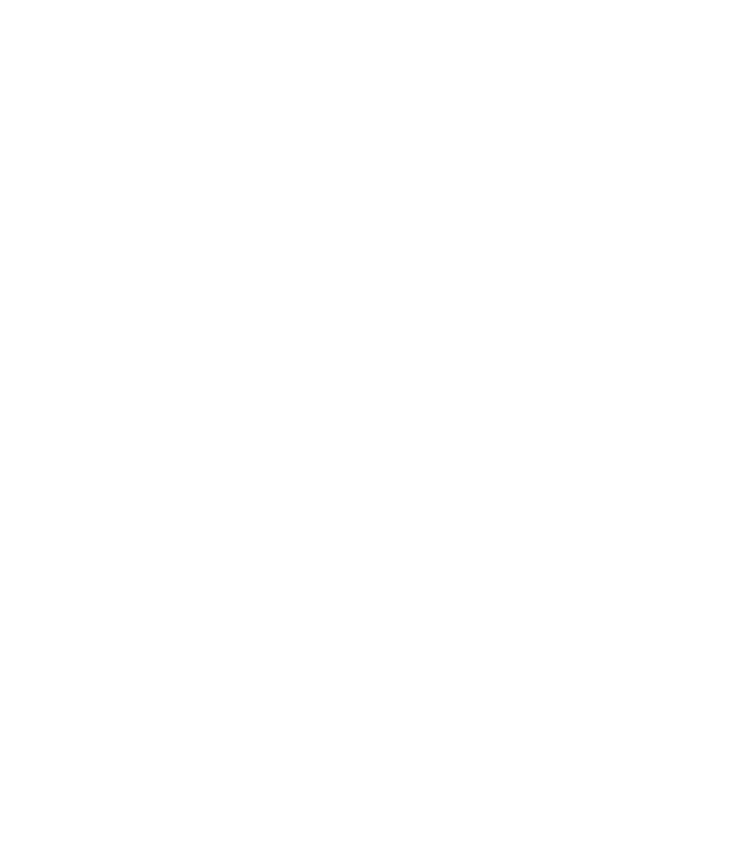
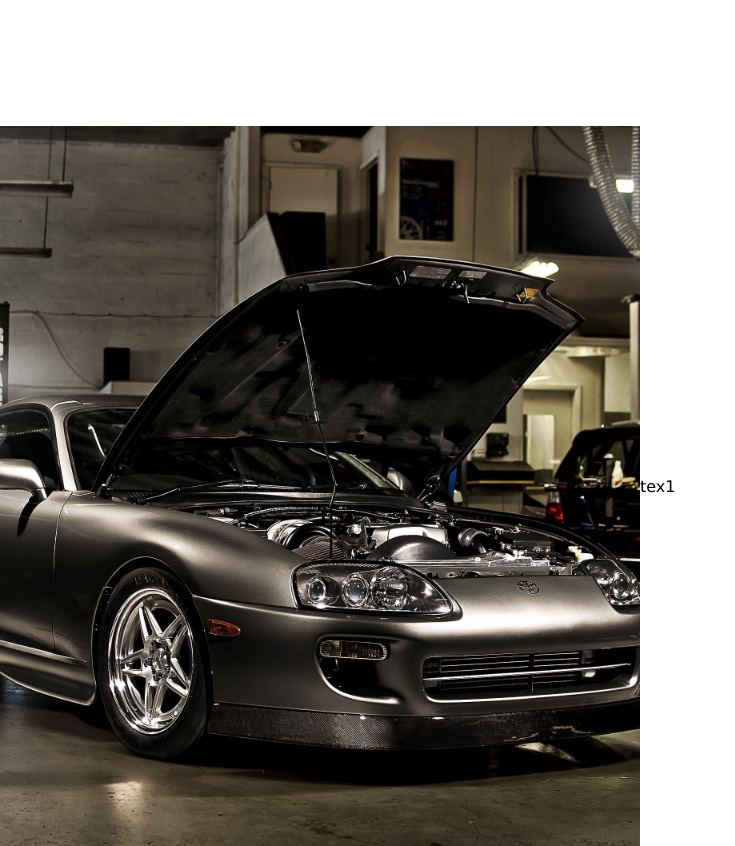
Before and after one commit to kenankaric122/carserviceweb, a React (Create React App) app: page / in a window 1280 px wide. Shown: the part 802-1648 px from the top of the page, without its empty margins (0-735 px from the left). Before the commit the page ends 800 px from the top, so only its background shows below. Built offline with nearby package versions, Linux system fonts and the light colour scheme.

Commit message:
:art: improved website

```diff
--- /dev/null
+++ b/src/components/More.jsx
@@ -0,0 +1,17 @@
+import React from 'react'
+import './styles/More.css'
+import image from '../assets/supra.jpg'
+
+function More() {
+    return (
+        <div className='more'>
+            <div className='img1' style={{ backgroundImage: `url(${image})` }}>
+            </div>
+            <div className='text1'>
+                tex1
+            </div>
+        </div>
+    )
+}
+
+export default More
--- /dev/null
+++ b/src/components/styles/More.css
@@ -0,0 +1,22 @@
+.more{
+    display: flex;
+    width: 100%;
+    height: 90vh;
+    margin-top: 10%;
+}
+
+.more .img1{
+    height: 100%;
+    flex: 50%;
+    background-position: center;
+    background-repeat: no-repeat;
+    background-size: cover;
+}
+
+.more .text1{
+    height: 100%;
+    flex: 50%;
+    display: flex;
+    flex-direction: column;
+    justify-content: center;
+}
--- a/src/pages/Landing.jsx
+++ b/src/pages/Landing.jsx
@@ -1,12 +1,14 @@
 import React from 'react'
 import Navbar from '../components/Navbar'
 import Home from '../components/Home'
+import More from '../components/More'
 
 const Landing = () => {
     return (
         <div>
             <Navbar/>
             <Home/>
+            <More/>
         </div>
     )
 }
```
Also changed, not shown: src/assets/pizzaLeft.jpg (added).
